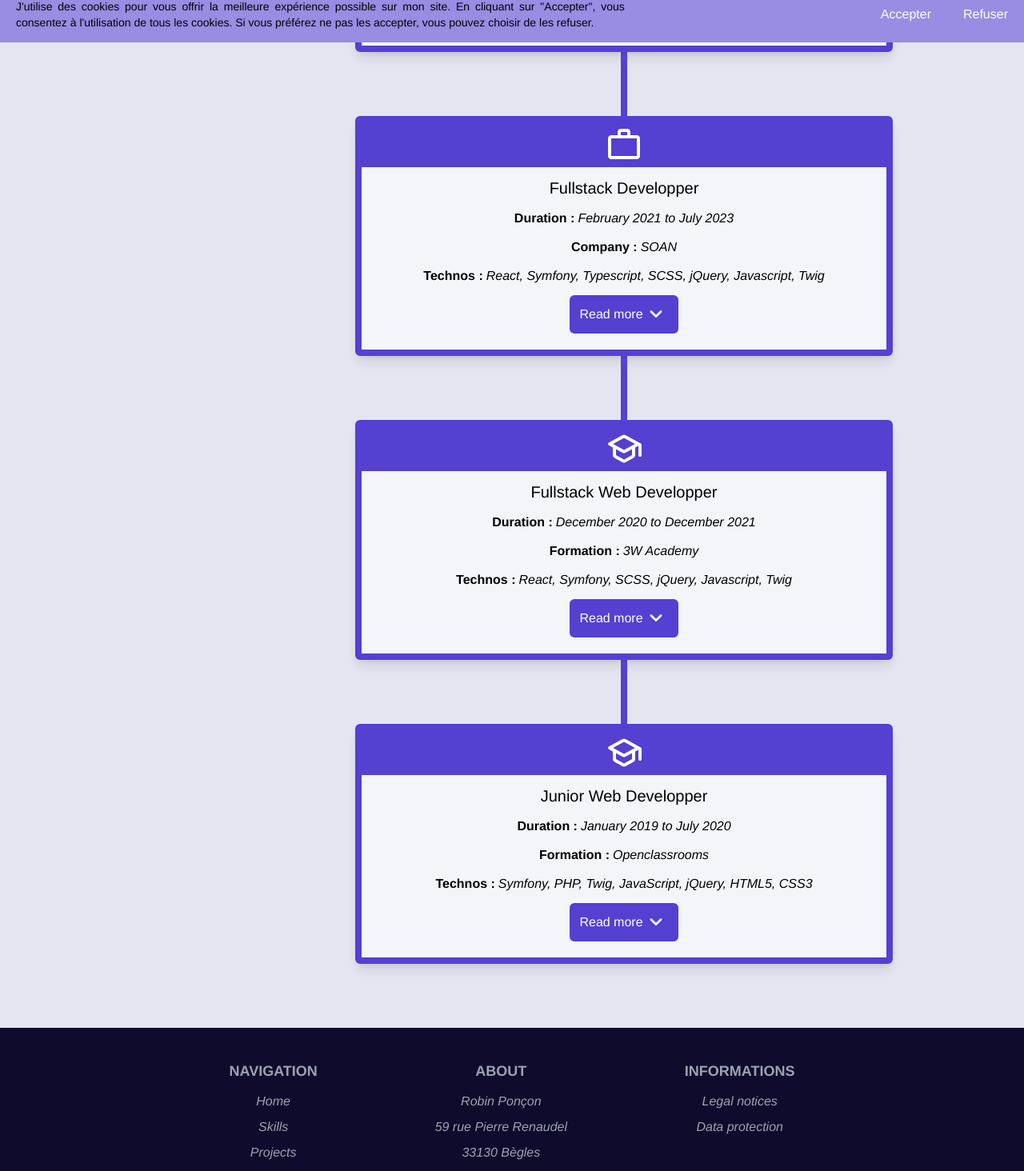
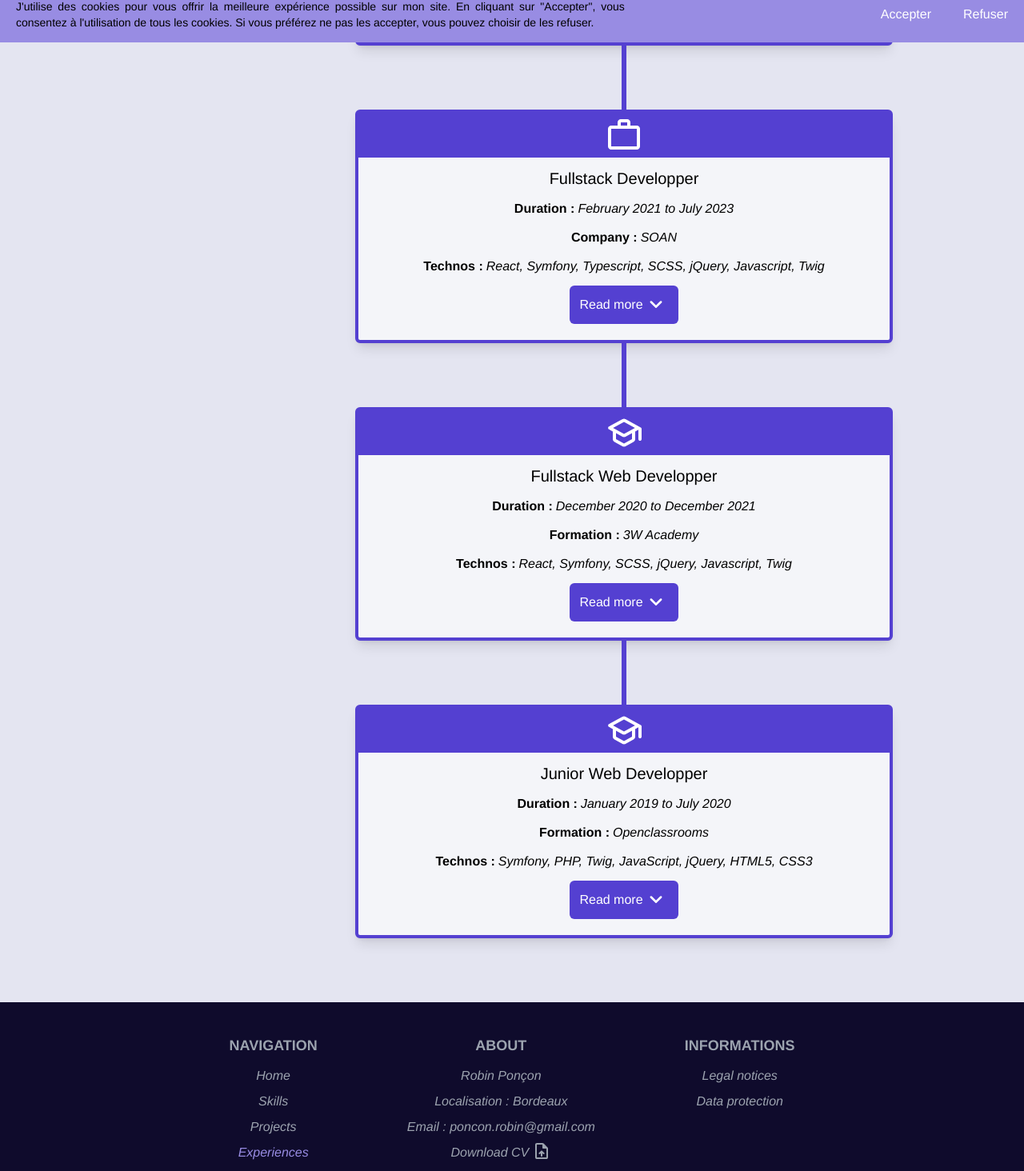
Before and after one commit to robinPoncon/portfolio2024, a Next.js app: page /en/experiences in a window 1280 px wide. Shown: the part 747-2211 px from the top of the page at 80% size. Built offline with nearby package versions, Linux system fonts and the light colour scheme.

Commit message:
maj design + content footer

```diff
--- a/src/app/[locale]/experiences/page.tsx
+++ b/src/app/[locale]/experiences/page.tsx
@@ -29,7 +29,7 @@ const ExperiencePage = () => {
 				technos="NextJS, React, TypeScript, Tailwind"
 				description={t("front-end-developper-experience")}
 			/>
-			<p className="h-20 bg-customViolet w-2 mx-auto -my-20" />
+			<p className="h-20 bg-customViolet w-[6px] mx-auto -my-20" />
 			<ExperienceCard
 				title={t("fullstack-developper")}
 				dates={t("february2021-to-july2023")}
@@ -38,7 +38,7 @@ const ExperiencePage = () => {
 				technos="React, Symfony, Typescript, SCSS, jQuery, Javascript, Twig"
 				description={t("fullstack-developper-experience")}
 			/>
-			<p className="h-20 bg-customViolet w-2 mx-auto -my-20" />
+			<p className="h-20 bg-customViolet w-[6px] mx-auto -my-20" />
 			<ExperienceCard
 				title={t("fullstack-web-developper")}
 				dates={t("december2020-to-december2021")}
@@ -47,7 +47,7 @@ const ExperiencePage = () => {
 				technos="React, Symfony, SCSS, jQuery, Javascript, Twig"
 				description={t("fullstack-web-developper-experience")}
 			/>
-			<p className="h-20 bg-customViolet w-2 mx-auto -my-20" />
+			<p className="h-20 bg-customViolet w-[6px] mx-auto -my-20" />
 			<ExperienceCard
 				title={t("junior-web-developper")}
 				dates={t("january2019-to-july2020")}
--- a/src/app/_components/ExperienceCard/ExperienceCard.tsx
+++ b/src/app/_components/ExperienceCard/ExperienceCard.tsx
@@ -26,7 +26,7 @@ const ExperienceCard = ({
 	const t = useTranslations("ExperiencesCard");
 
 	return (
-		<article className="border-8 rounded-md border-customViolet flex flex-col gap-3 shadow-lg bg-lighterBg dark:bg-greyBg w-full max-w-2xl mx-auto text-center">
+		<article className="border-4 rounded-md border-customViolet flex flex-col gap-3 shadow-lg bg-lighterBg dark:bg-greyBg w-full max-w-2xl mx-auto text-center">
 			<p className="bg-customViolet py-1">
 				<Image
 					className="mx-auto"
--- a/src/app/_components/Footer/Footer.tsx
+++ b/src/app/_components/Footer/Footer.tsx
@@ -77,8 +77,7 @@ const Footer = () => {
 					<h3 className="font-bold mb-3 text-lg">{t("about")}</h3>
 					<div className="flex flex-col gap-2 italic">
 						<p>Robin Ponçon</p>
-						<p>59 rue Pierre Renaudel</p>
-						<p>33130 Bègles</p>
+						<p>Localisation : Bordeaux</p>
 						<p>
 							Email :{" "}
 							<a
```
Also changed, not shown: src/app/[locale]/page.tsx (+5 -5 lines), public/icons/download-document_icon_white.svg (added).
